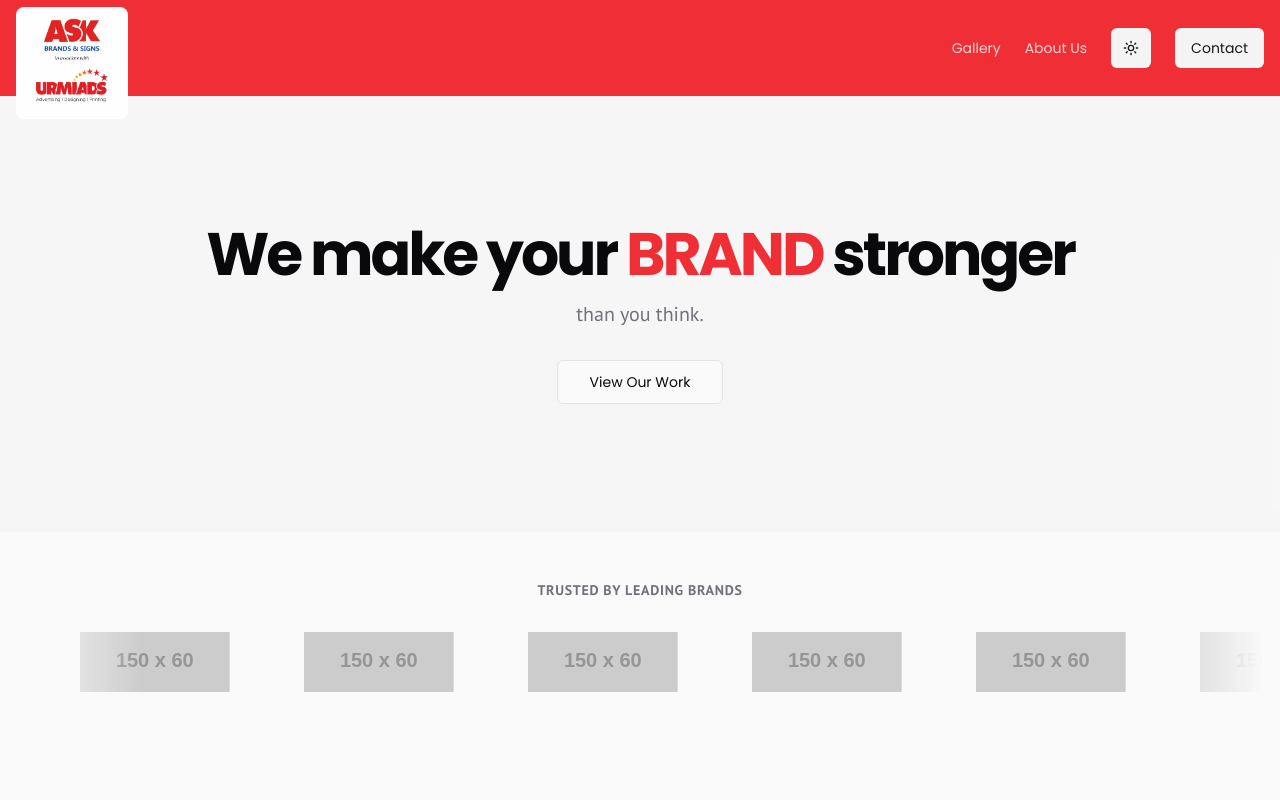
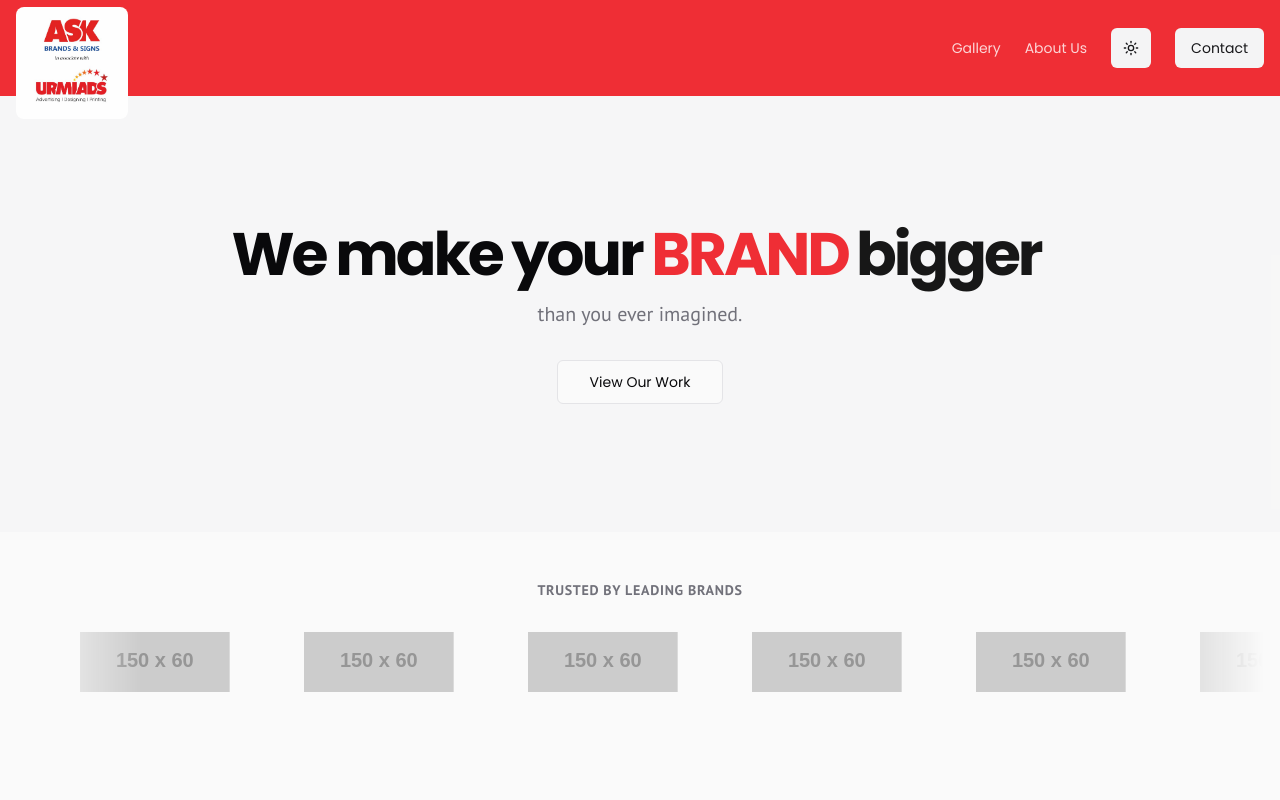
Before and after one commit to Maverick079/ASK, a Next.js app: page / in a window 1280 px wide. Shown: the top 800 px of the page. Built offline with nearby package versions, Linux system fonts and the light colour scheme.

Commit message:
implement flip words in hero section, we make your brand stronger, bigge

```diff
--- a/src/components/hero-section.tsx
+++ b/src/components/hero-section.tsx
@@ -1,14 +1,18 @@
 import { Button } from "@/components/ui/button";
+import { FlipWords } from "@/components/ui/flip-words";
 
 export function HeroSection() {
+  const words = ["stronger", "bigger", "better"];
+
   return (
     <section className="py-20 md:py-32 bg-secondary/50">
       <div className="container mx-auto px-4 text-center">
         <h1 className="text-4xl md:text-6xl font-bold font-headline tracking-tighter mb-4">
-          We make your <span className="text-primary">BRAND</span> stronger
+          We make your <span className="text-primary">BRAND</span>
+          <FlipWords words={words} />
         </h1>
         <p className="max-w-3xl mx-auto text-lg md:text-xl text-muted-foreground mb-8 font-body">
-          than you think.
+          than you ever imagined.
         </p>
         <div className="flex justify-center gap-4">
           <Button asChild size="lg" variant="outline" className="font-headline">
--- /dev/null
+++ b/src/components/ui/flip-words.tsx
@@ -0,0 +1,83 @@
+"use client";
+import React, { useCallback, useEffect, useState } from "react";
+import { AnimatePresence, motion } from "framer-motion";
+import { cn } from "@/lib/utils";
+
+export const FlipWords = ({
+  words,
+  duration = 3000,
+  className,
+}: {
+  words: string[];
+  duration?: number;
+  className?: string;
+}) => {
+  const [currentWord, setCurrentWord] = useState(words[0]);
+  const [isAnimating, setIsAnimating] = useState<boolean>(false);
+
+  // thanks for the fix https://github.com/yu-gamma/aceternity-ui/issues/1
+  const startAnimation = useCallback(() => {
+    const word = words[words.indexOf(currentWord) + 1] || words[0];
+    setCurrentWord(word);
+    setIsAnimating(true);
+  }, [currentWord, words]);
+
+  useEffect(() => {
+    if (!isAnimating)
+      setTimeout(() => {
+        startAnimation();
+      }, duration);
+  }, [isAnimating, duration, startAnimation]);
+
+  return (
+    <AnimatePresence
+      onExitComplete={() => {
+        setIsAnimating(false);
+      }}
+    >
+      <motion.div
+        initial={{
+          opacity: 0,
+          y: 10,
+        }}
+        animate={{
+          opacity: 1,
+          y: 0,
+        }}
+        transition={{
+          type: "spring",
+          stiffness: 100,
+          damping: 10,
+        }}
+        exit={{
+          opacity: 0,
+          y: -40,
+          x: 40,
+          filter: "blur(8px)",
+          scale: 2,
+          position: "absolute",
+        }}
+        className={cn(
+          "z-10 inline-block relative text-left text-neutral-900 dark:text-neutral-100 px-2",
+          className
+        )}
+        key={currentWord}
+      >
+        {currentWord.split("").map((letter, index) => (
+          <motion.span
+            key={currentWord + index}
+            initial={{ opacity: 0, y: 10, filter: "blur(8px)" }}
+            animate={{ opacity: 1, y: 0, filter: "blur(0px)" }}
+            transition={{
+              delay: index * 0.08,
+              duration: 0.4,
+            }}
+            className="inline-block"
+          >
+            {letter}
+          </motion.span>
+        ))}
+      </motion.div>
+    </AnimatePresence>
+  );
+};
```
